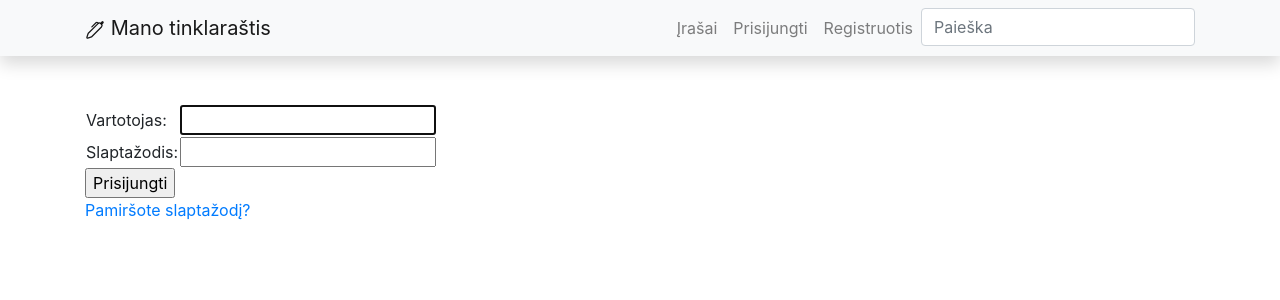
After one commit to DonatasNoreika/myblog_202401, a Django app: page /accounts/login/ in a window 1280 px wide. The commit adds this page. Shown: the top 300 px of the page. Run offline with Django 5.2, Linux system fonts and the light colour scheme; some libraries are stand-ins or nearby versions.

Commit message:
Vartotojas gali prisijungti/atsijungti, pakeisti slaptažodį

```diff
--- a/mysite/myblog/templates/base.html
+++ b/mysite/myblog/templates/base.html
@@ -16,7 +16,7 @@
 <!-- Navigation -->
 <nav class="navbar navbar-expand-lg navbar-light bg-light static-top mb-5 shadow">
     <div class="container">
-        <a class="navbar-brand" href="">
+        <a class="navbar-brand" href="{% url 'posts' %}">
             <svg class="bi bi-pen" width="1em" height="1em" viewBox="0 0 16 16" fill="currentColor"
                  xmlns="http://www.w3.org/2000/svg">
                 <path fill-rule="evenodd"
@@ -35,6 +35,26 @@
                 <li class="nav-item">
                     <a class="nav-link" href="{% url 'posts' %}">Įrašai</a>
                 </li>
+                {% if user.is_authenticated %}
+                <li class="nav-item"><a class="nav-link" href="#">
+                    <svg class="bi bi-person" width="1.5em" height="1.5em" viewBox="0 0 16 16" fill="currentColor"
+                         xmlns="http://www.w3.org/2000/svg">
+                        <path fill-rule="evenodd"
+                              d="M13 14s1 0 1-1-1-4-6-4-6 3-6 4 1 1 1 1h10zm-9.995-.944v-.002.002zM3.022 13h9.956a.274.274 0 00.014-.002l.008-.002c-.001-.246-.154-.986-.832-1.664C11.516 10.68 10.289 10 8 10c-2.29 0-3.516.68-4.168 1.332-.678.678-.83 1.418-.832 1.664a1.05 1.05 0 00.022.004zm9.974.056v-.002.002zM8 7a2 2 0 100-4 2 2 0 000 4zm3-2a3 3 0 11-6 0 3 3 0 016 0z"
+                              clip-rule="evenodd"/>
+                    </svg>
+                    {{ user.get_username }}</a></li>
+                <li class="nav-item">
+                    <form method="post" action="{% url 'logout' %}">
+                        {% csrf_token %}
+                        <button class="nav-link active" type="submit">Atsijungti</button>
+                    </form>
+                </li>
+                {% else %}
+                <li class="nav-item"><a class="nav-link" href="{% url 'login'%}">Prisijungti</a>
+                </li>
+                <li class="nav-item"><a class="nav-link" href="#">Registruotis</a></li>
+                {% endif %}
                 <li>
                     <form action="{% url 'search' %}" method="get" class="form-inline my-2 my-md-0">
                         <input name="query" class="form-control" type="text" placeholder="Paieška">
--- /dev/null
+++ b/mysite/myblog/templates/registration/login.html
@@ -0,0 +1,35 @@
+{% extends "base.html" %}
+
+{% block "title" %}Prisijungimas{% endblock %}
+
+{% block "content" %}
+
+  {% if form.errors %}
+    <p>Prisijungimo klaida, bandykite dar kartą!</p>
+  {% endif %}
+
+  {% if next %}
+    {% if user.is_authenticated %}
+      <p>Neturite prieigos prie šios informacijos. Turite prisijungti.</p>
+    {% endif %}
+  {% endif %}
+
+  <form method="post" action="{% url 'login' %}">
+    {% csrf_token %}
+    <table>
+      <tr>
+        <td>Vartotojas: </td>
+        <td>{{ form.username }}</td>
+      </tr>
+      <tr>
+        <td>Slaptažodis: </td>
+        <td>{{ form.password }}</td>
+      </tr>
+    </table>
+    <input type="submit" value="Prisijungti" />
+    <input type="hidden" name="next" value="{{ next }}" />
+  </form>
+
+  <p><a href="{% url 'password_reset' %}">Pamiršote slaptažodį?</a></p>
+
+{% endblock %}
--- a/mysite/mysite/urls.py
+++ b/mysite/mysite/urls.py
@@ -21,5 +21,6 @@ from django.conf.urls.static import static, settings
 urlpatterns = [
     path('admin/', admin.site.urls),
     path('', include('myblog.urls')),
+    path('accounts/', include('django.contrib.auth.urls')),
 ] + (static(settings.STATIC_URL, document_root=settings.STATIC_ROOT) +
     static(settings.MEDIA_URL, document_root=settings.MEDIA_ROOT))
```
Also changed, not shown: mysite/mysite/settings.py (+13 -1 lines).
